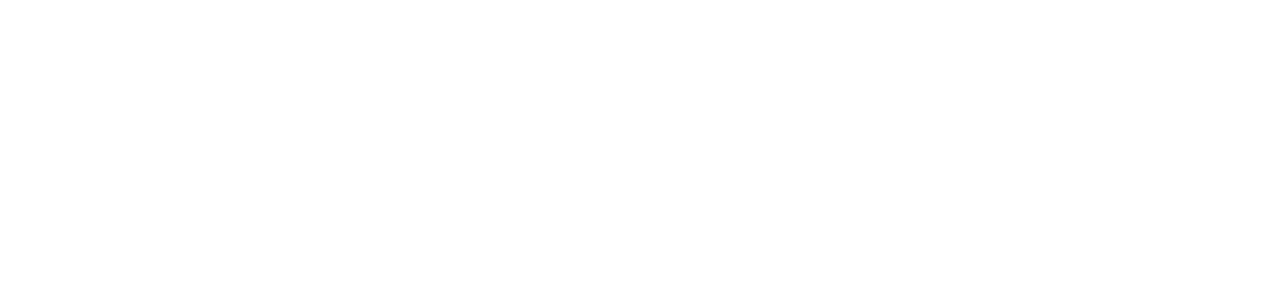
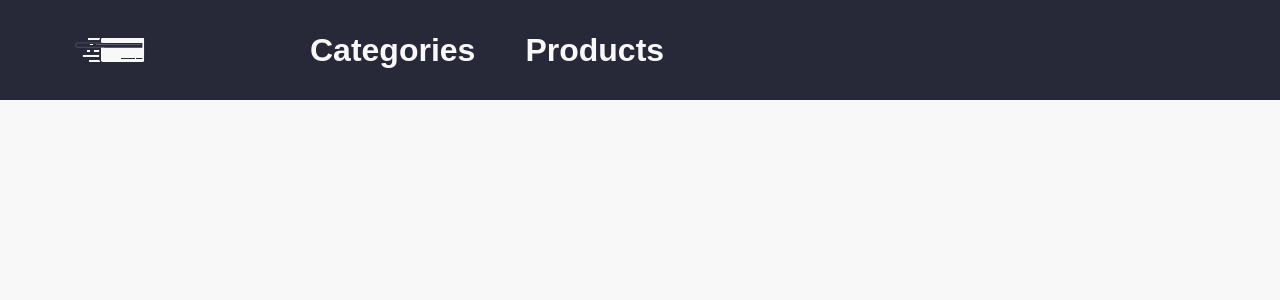
Before and after one commit to Tag-Me-DAW2/store-admin-frontend, an Angular app: page /header in a window 1280 px wide. Before the commit this address led to /. Shown: the top 300 px of the page. Built offline with nearby package versions, Linux system fonts and the light colour scheme.

Commit message:
Seguir, mirar lo que tengo escrito y mirar como coger el User

```diff
--- a/src/app/app.routes.ts
+++ b/src/app/app.routes.ts
@@ -1,4 +1,8 @@
 import { Routes } from '@angular/router';
 import { LoginPage } from './components/pages/login/login-page';
+import { HeaderPage } from './components/pages/header/header-page';
 
-export const routes: Routes = [{ path: '', component: LoginPage }];
+export const routes: Routes = [
+  { path: '', component: LoginPage },
+  { path: 'header', component: HeaderPage },
+];
--- /dev/null
+++ b/src/app/components/pages/header/header-page.html
@@ -0,0 +1,8 @@
+<div class="header">
+    <img class="header__logo" alt="Logo Tag Me Daw" src="/assets/logo-brigth_snow.svg" />
+    <div class="header__links">
+        <a routerLink="/categories" class="header__link">Categories</a>
+        <a routerLink="/products" class="header__link">Products</a>
+    </div>
+</div>
+<router-outlet></router-outlet>
--- /dev/null
+++ b/src/app/components/pages/header/header-page.scss
@@ -0,0 +1,83 @@
+:host {
+    // Header Variables
+  --header-width: var(--tgm-sys-percentage-100);
+  --header-bg-color: var(--tgm-sys-color-secondary);
+  --header-height: var(--tgm-sys-height-header);
+  --header-font-family: var(--tgm-sys-font-family-primary);
+  --header-color: var(--tgm-sys-color-background);
+  --header-gap: var(--tgm-sys-gap-header);
+
+    // Header Logo Variables
+    --header-logo-width: var(--tgm-sys-width-image-small);
+    --header-logo-margin-left: var(--tgm-sys-margin-xxxlarge);
+
+    // Header Links Variables
+    --header-links-gap: var(--tgm-sys-gap-xxlarge);
+
+    // Header Link Variables
+    --header-link-font-size: var(--tgm-sys-font-size-xxlarge);
+    --header-font-weight: var(--tgm-sys-font-weight-semi-bold);
+    --header-link-hover-color: var(--tgm-sys-color-primary);
+
+    // Header Link Hover After Variables
+    --header-link-hover-underline-height: 3px;
+    --header-link-hover-underline-width: var(--tgm-sys-percentage-75);
+
+}
+
+.header {
+    width: var(--header-width);
+    background-color: var(--header-bg-color);
+    height: var(--header-height);
+    display: flex;
+    font-family: var(--header-font-family);
+    color: var(--header-color);
+    align-items: center;
+    gap: var(--header-gap);
+
+    &__logo {
+        width: var(--header-logo-width);
+        margin-left: var(--header-logo-margin-left);
+    }
+
+    &__links {
+        display: flex;
+        gap: var(--header-links-gap);
+        align-items: center;
+    }
+
+    &__link {
+        font-size: var(--header-link-font-size);
+        font-weight: var(--header-font-weight);
+        text-decoration: none;
+        color: var(--header-color);
+        transition: all 0.2s ease-in-out;
+        position: relative;
+
+        &:hover {
+            color: var(--header-link-hover-color);
+        }
+
+        &::after {
+            content: "";
+            position: absolute;
+            left: 50%;
+            bottom: 0;
+            height: var(--header-link-hover-underline-height);
+            width: 0;
+            background: currentColor;
+            transform: translateX(-50%);
+            transition: width 0.3s ease-in-out;
+            }
+
+
+            &:hover::after {
+                width: var(--header-link-hover-underline-width);
+            }
+        }
+
+}
+
+// Logo -> Margin: 150px, Width: 150px, Usar el gold
+// Links -> Gap: 70px <- Desplegable hacia derecha
+// Poner imagen user <- Desplegable hacia izquierda
--- /dev/null
+++ b/src/app/components/pages/header/header-page.ts
@@ -0,0 +1,10 @@
+import { Component } from '@angular/core';
+import { RouterOutlet, RouterLinkWithHref } from '@angular/router';
+
+@Component({
+  selector: 'app-header-page',
+  templateUrl: './header-page.html',
+  styleUrl: './header-page.scss',
+  imports: [RouterOutlet, RouterLinkWithHref],
+})
+export class HeaderPage {}
--- a/src/app/components/pages/login/login-page.ts
+++ b/src/app/components/pages/login/login-page.ts
@@ -21,7 +21,7 @@
     this.authService.login(this.email, this.password).subscribe({
       next: (token: String) => {
         console.log('Login successful, token:', token);
-        this.router.navigate(['/dashboard']);
+        this.router.navigate(['/header']);
       },
       error: (error) => {
         console.error('Login failed', error);
--- a/src/app/scss/01_utilities/_variables.scss
+++ b/src/app/scss/01_utilities/_variables.scss
@@ -30,6 +30,7 @@
   "tgm-sys-font-weight-light": 300,
   "tgm-sys-font-weight-regular": 400,
   "tgm-sys-font-weight-medium": 500,
+  "tgm-sys-font-weight-semi-bold": 600,
   "tgm-sys-font-weight-bold": 700,
   "tgm-sys-font-weight-extra-bold": 800,
   "tgm-sys-font-weight-black": 900
@@ -79,7 +80,10 @@
   "tgm-sys-gap-medium": 20px,
   "tgm-sys-gap-large": 30px,
   "tgm-sys-gap-xlarge": 40px,
-  "tgm-sys-gap-xxlarge": 50px
+  "tgm-sys-gap-xxlarge": 50px,
+  "tgm-sys-gap-xxxlarge": 60px,
+  "tgm-sys-gap-giant": 80px,
+  "tgm-sys-gap-header": 150px
 );
 // paddings
 $paddings: (
@@ -94,5 +98,7 @@
   "tgm-sys-margin-small": 10px,
   "tgm-sys-margin-medium": 20px,
   "tgm-sys-margin-large": 30px,
-  "tgm-sys-margin-xlarge": 40px
+  "tgm-sys-margin-xlarge": 40px,
+  "tgm-sys-margin-xxlarge": 50px,
+  "tgm-sys-margin-xxxlarge": 60px
 );
--- a/src/index.html
+++ b/src/index.html
@@ -1,5 +1,6 @@
 <!doctype html>
 <html lang="en">
+
 <head>
   <meta charset="utf-8">
   <title>StoreAdminFrontend</title>
@@ -7,7 +8,9 @@
   <meta name="viewport" content="width=device-width, initial-scale=1">
   <link rel="icon" type="image/x-icon" href="favicon.ico">
 </head>
+
 <body>
   <app-root></app-root>
 </body>
+
 </html>
--- a/src/styles.scss
+++ b/src/styles.scss
@@ -1 +1,6 @@
 @use "./app/scss/main" as *;
+
+body{
+    background-color: var(--tgm-sys-color-background);
+    max-height: 100vh;
+}
```
